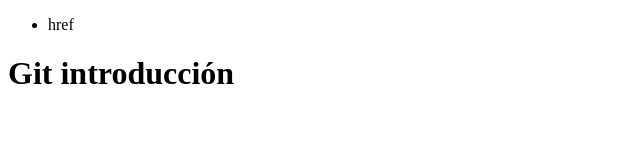
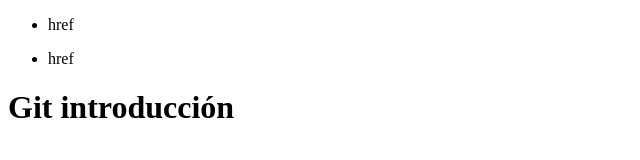
Before and after one commit to nelsonfedericorobles/Git-introduccion, a plain HTML site: page index.html in a window 1280 px wide. Shown: the whole page, without its empty margins (0-640 px from the left). Drawn offline with Linux system fonts and the light colour scheme.

Commit message:
agreamos pagina de galería

```diff
--- a/index.html
+++ b/index.html
@@ -15,6 +15,15 @@
                 </li>
             </ul>
         </nav>
+        <body>
+            <header>
+                <nav>
+                    <ul>
+                        <li>
+                            <link rel="stylesheet" href="/page/galery/galery.html">href</link>
+                        </li>
+                    </ul>
+                </nav>
     </header>
     <h1>Git introducción</h1>
     <!-- Hacer ctrl + j y sobre la terminal iniciar con un git init. LUego de eso podremos ver en los archivos ocultos dentro de la carpeta donde estamos trabajando una carpeta oculta de .git -->
```
Also changed, not shown: page/galery/galery.html (added).
